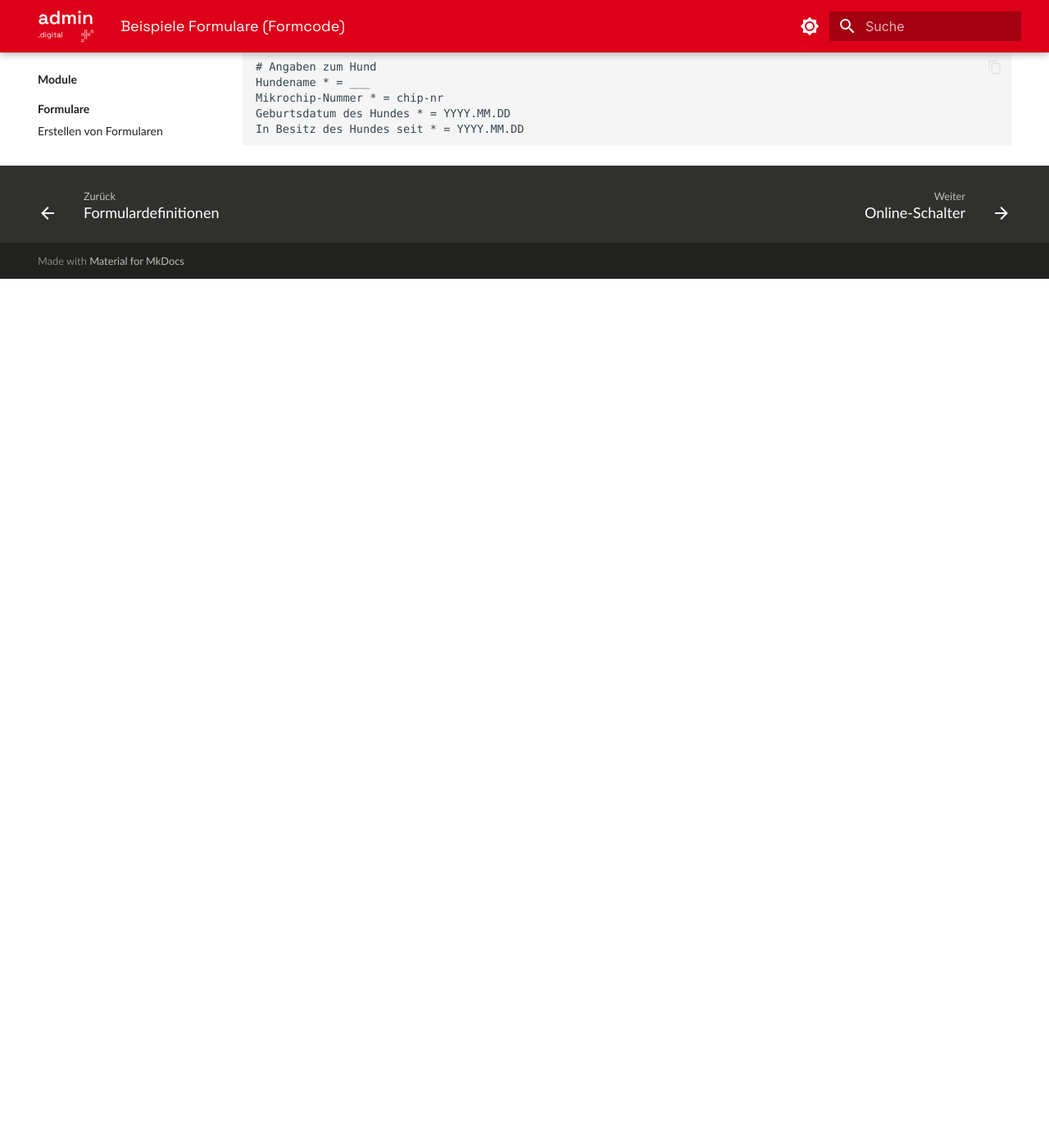
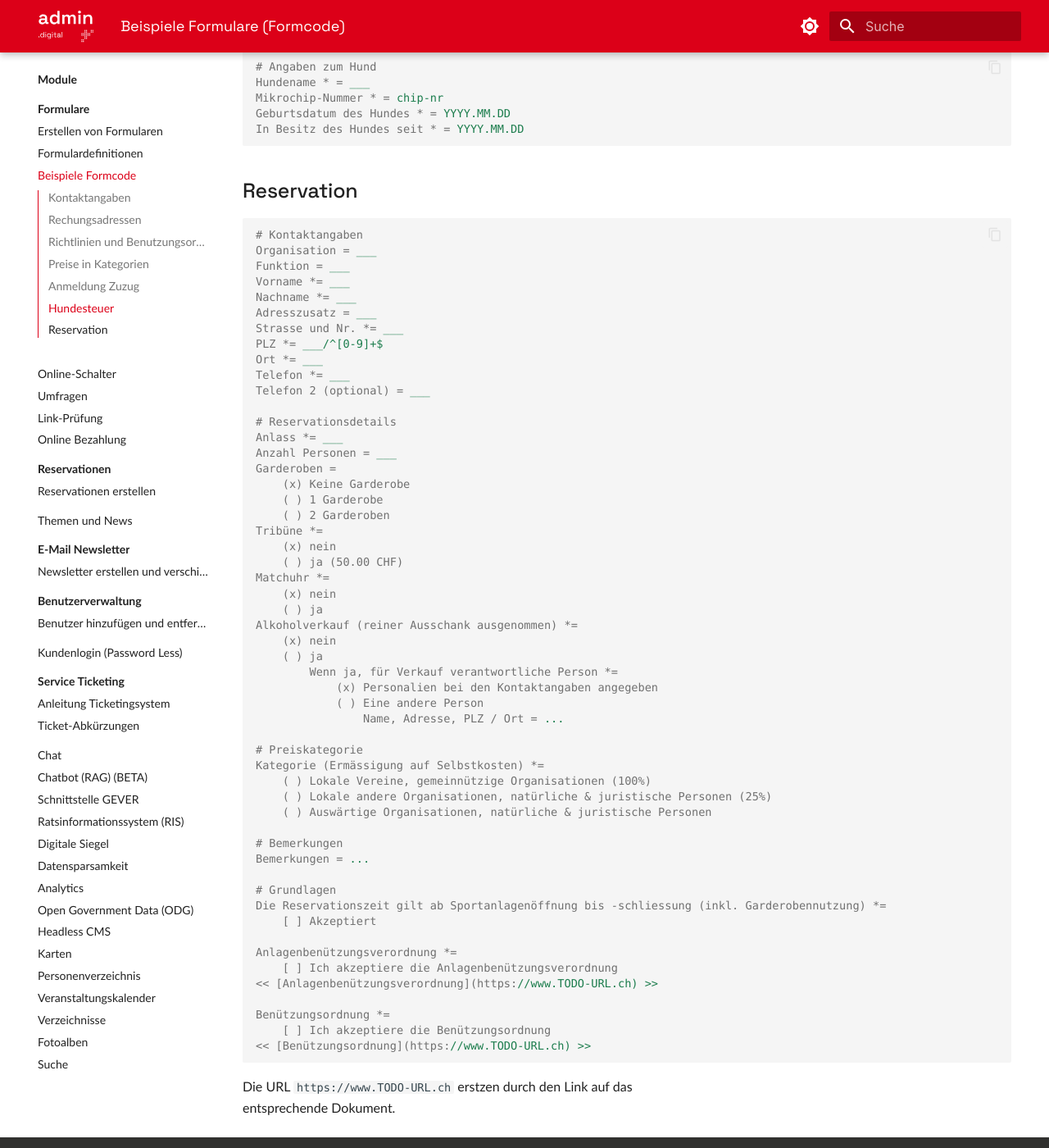
Before and after one commit to seantis/docs-admin-digital, an MkDocs documentation site: the page built from content/module/formulare/beispiele.md, in a window 1280 px wide and 1400 px high, scrolled down 2517 px. Shown: the whole window at 82% size. Built offline with MkDocs 1.6.1 and Material for MkDocs 9.7.7, drawn with Linux system fonts in a browser that asks for light colours; before the commit the page ends 2857 px from its top, so only the background shows below that.

Commit message:
Formcode Beispiel Formular

````diff
--- a/content/module/formulare/beispiele.md
+++ b/content/module/formulare/beispiele.md
@@ -116,10 +116,70 @@ Bemerkung = ...
 
 ## Hundesteuer
 
-```ìni
+```ini
 # Angaben zum Hund
 Hundename * = ___
 Mikrochip-Nummer * = chip-nr
 Geburtsdatum des Hundes * = YYYY.MM.DD
 In Besitz des Hundes seit * = YYYY.MM.DD
 ```
+
+## Reservation
+
+```ini
+# Kontaktangaben
+Organisation = ___
+Funktion = ___
+Vorname *= ___
+Nachname *= ___
+Adresszusatz = ___
+Strasse und Nr. *= ___
+PLZ *= ___/^[0-9]+$
+Ort *= ___
+Telefon *= ___
+Telefon 2 (optional) = ___
+
+# Reservationsdetails
+Anlass *= ___
+Anzahl Personen = ___
+Garderoben =
+    (x) Keine Garderobe
+    ( ) 1 Garderobe
+    ( ) 2 Garderoben
+Tribüne *=
+    (x) nein
+    ( ) ja (50.00 CHF)
+Matchuhr *=
+    (x) nein
+    ( ) ja
+Alkoholverkauf (reiner Ausschank ausgenommen) *=
+    (x) nein
+    ( ) ja
+        Wenn ja, für Verkauf verantwortliche Person *=
+            (x) Personalien bei den Kontaktangaben angegeben
+            ( ) Eine andere Person
+                Name, Adresse, PLZ / Ort = ...
+
+# Preiskategorie
+Kategorie (Ermässigung auf Selbstkosten) *=
+    ( ) Lokale Vereine, gemeinnützige Organisationen (100%)
+    ( ) Lokale andere Organisationen, natürliche & juristische Personen (25%)
+    ( ) Auswärtige Organisationen, natürliche & juristische Personen
+
+# Bemerkungen
+Bemerkungen = ...
+
+# Grundlagen
+Die Reservationszeit gilt ab Sportanlagenöffnung bis -schliessung (inkl. Garderobennutzung) *=
+    [ ] Akzeptiert
+
+Anlagenbenützungsverordnung *=
+    [ ] Ich akzeptiere die Anlagenbenützungsverordnung
+<< [Anlagenbenützungsverordnung](https://www.TODO-URL.ch) >>
+
+Benützungsordnung *=
+    [ ] Ich akzeptiere die Benützungsordnung
+<< [Benützungsordnung](https://www.TODO-URL.ch) >>
+```
+
+Die URL `https://www.TODO-URL.ch` erstzen durch den Link auf das entsprechende Dokument.
````
